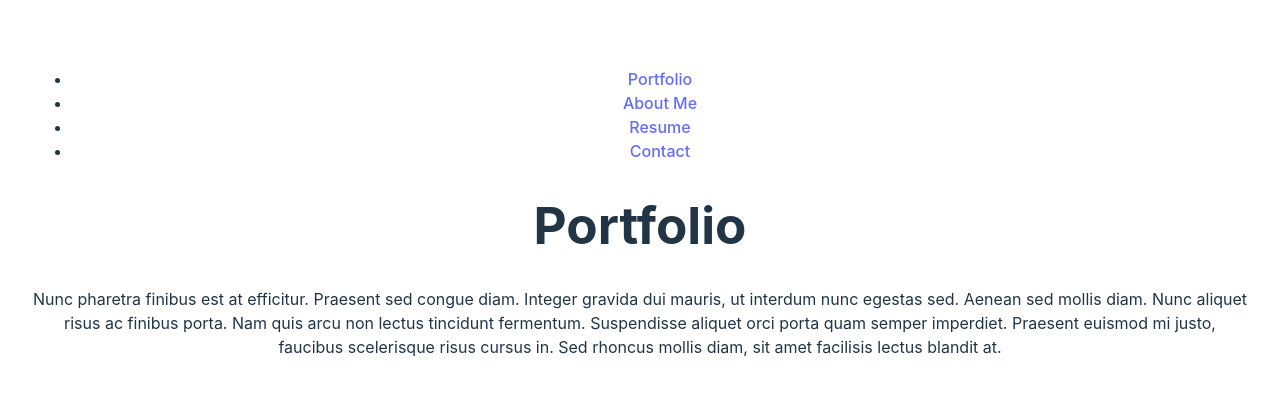
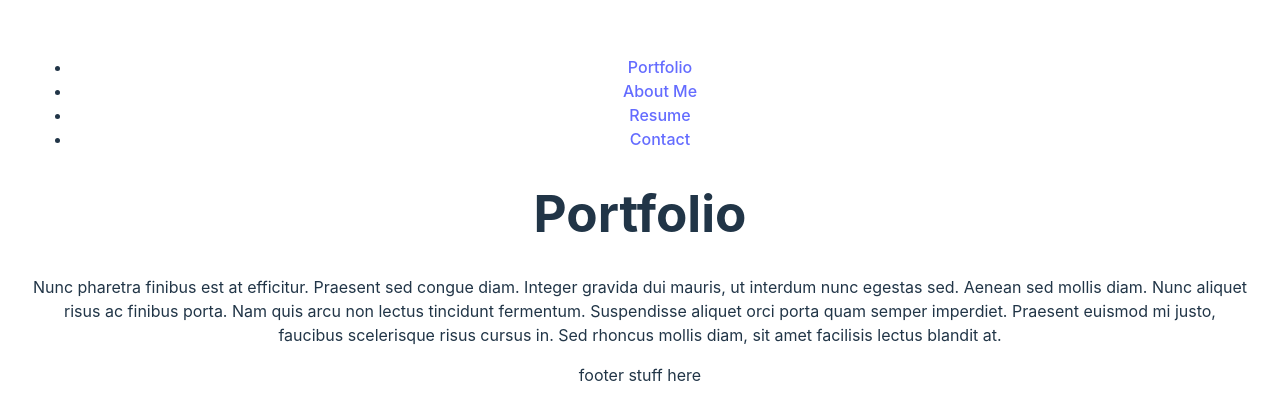
Before and after one commit to ellysaschottler/React_Portfolio-ESchottler, a React (Vite) app in the folder portfolio-eschottler/: page / in a window 1280 px wide. Shown: the part 187-606 px from the top of the page. Built offline with nearby package versions, Linux system fonts and the light colour scheme.

Commit message:
added footer file and displayed it in App

```diff
--- a/portfolio-eschottler/src/App.jsx
+++ b/portfolio-eschottler/src/App.jsx
@@ -1,6 +1,7 @@
 //import { useState } from 'react'
 import { Outlet } from 'react-router-dom';
 import Nav from './components/NavHeader';
+import Footer from './components/Footer'
 
 import './App.css'
 
@@ -13,6 +14,7 @@ function App() {
       <main className="mx-3">
         <Outlet />
       </main>
+      <Footer />
     </>
   )
 }
--- /dev/null
+++ b/portfolio-eschottler/src/components/Footer.jsx
@@ -0,0 +1,7 @@
+export default function Footer() {
+    return (
+      <div>
+footer stuff here
+      </div>
+    );
+  }
```
Also changed, not shown: 1 other file (tests, documents, lock files or other folders).
